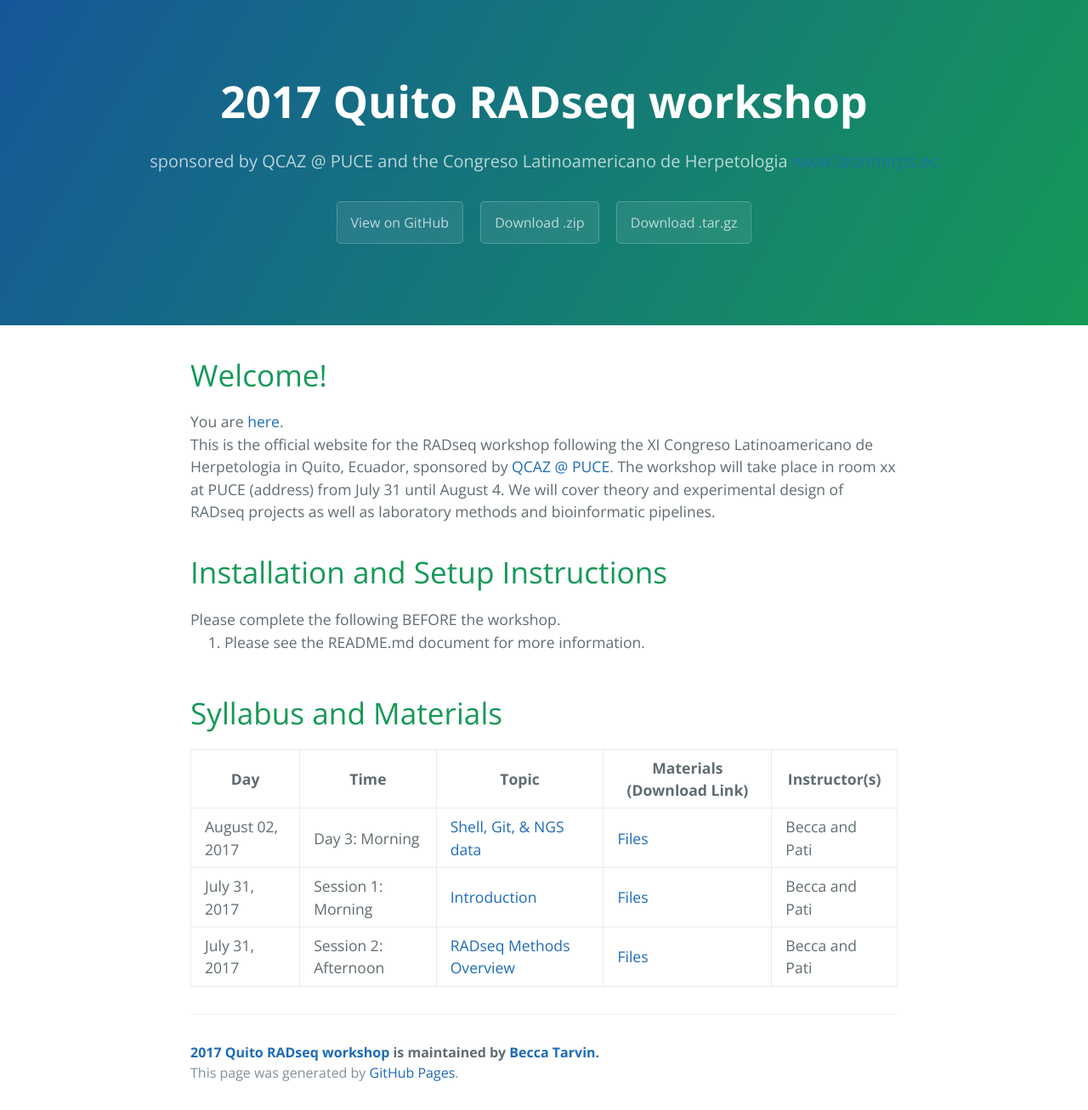
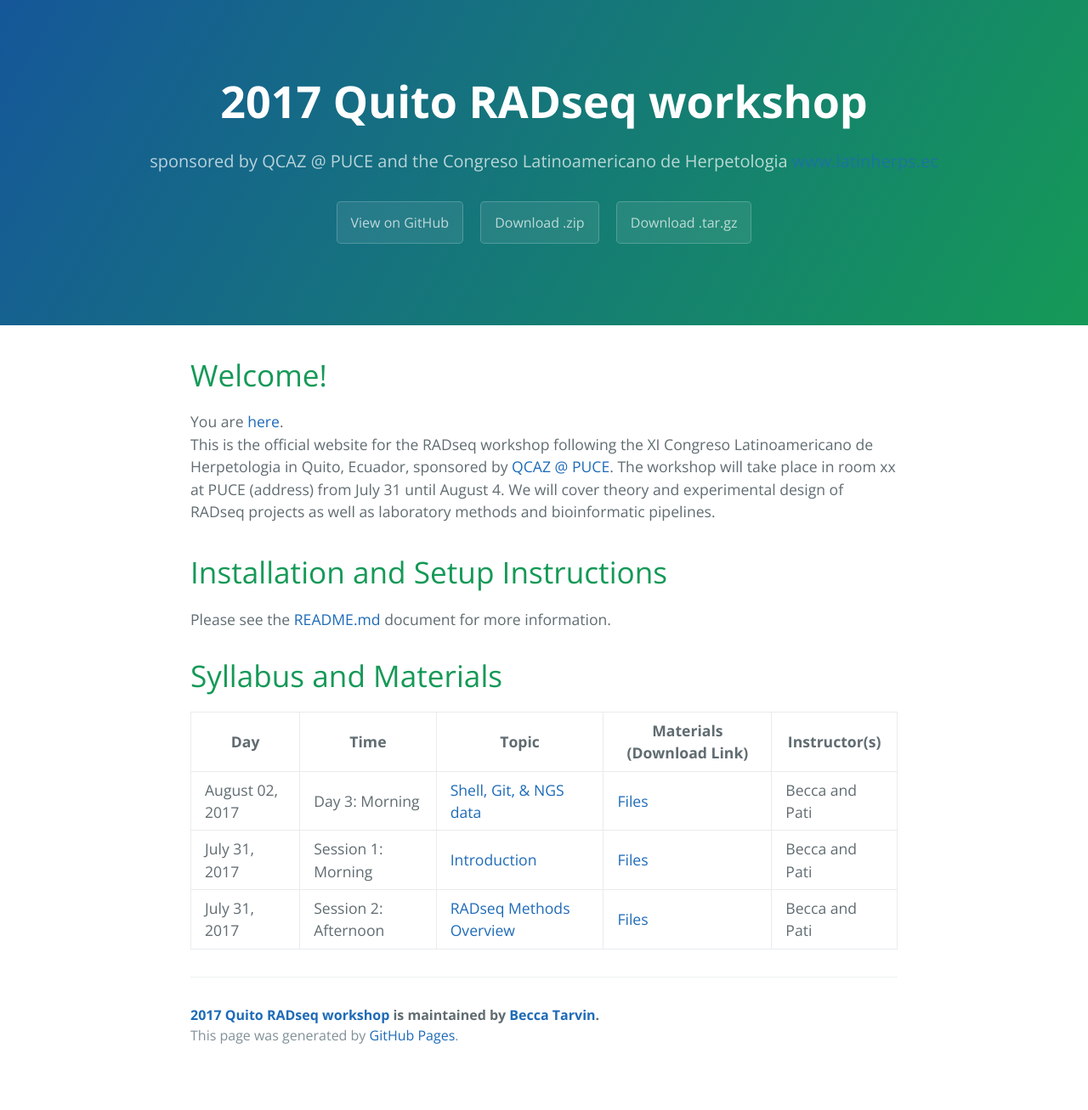
Before and after one commit to rdtarvin/RADseq_Quito_2017, a Jekyll site: the page built from index.html, in a window 1280 px wide. Shown: the whole page at 85% size. Built offline with Jekyll 4.4.1, drawn with Linux system fonts in a browser that asks for light colours; the list of posts is cut into pages by our own code; after the commit the page ends 1263 px from its top, so only the background shows below that.

Commit message:
updated index to point to readme

```diff
--- a/index.html
+++ b/index.html
@@ -14,10 +14,8 @@ title: {{ site.name }}
 	The workshop will take place in room xx at PUCE (address) from July 31 until August 4. We will cover theory and experimental design of RADseq projects as well as laboratory methods and bioinformatic pipelines.      <br>
 
 	<h1>Installation and Setup Instructions</h1>
-	Please complete the following BEFORE the workshop. <br>
-	<ol>
-	<li>Please see the README.md document for more information.
-	</ol>
+	Please see the <a href="https://github.com/rdtarvin/RADseq_Quito_2017/blob/master/README.md">README.md</a> document for more information.
+
 
 </div>
 <br>
```
